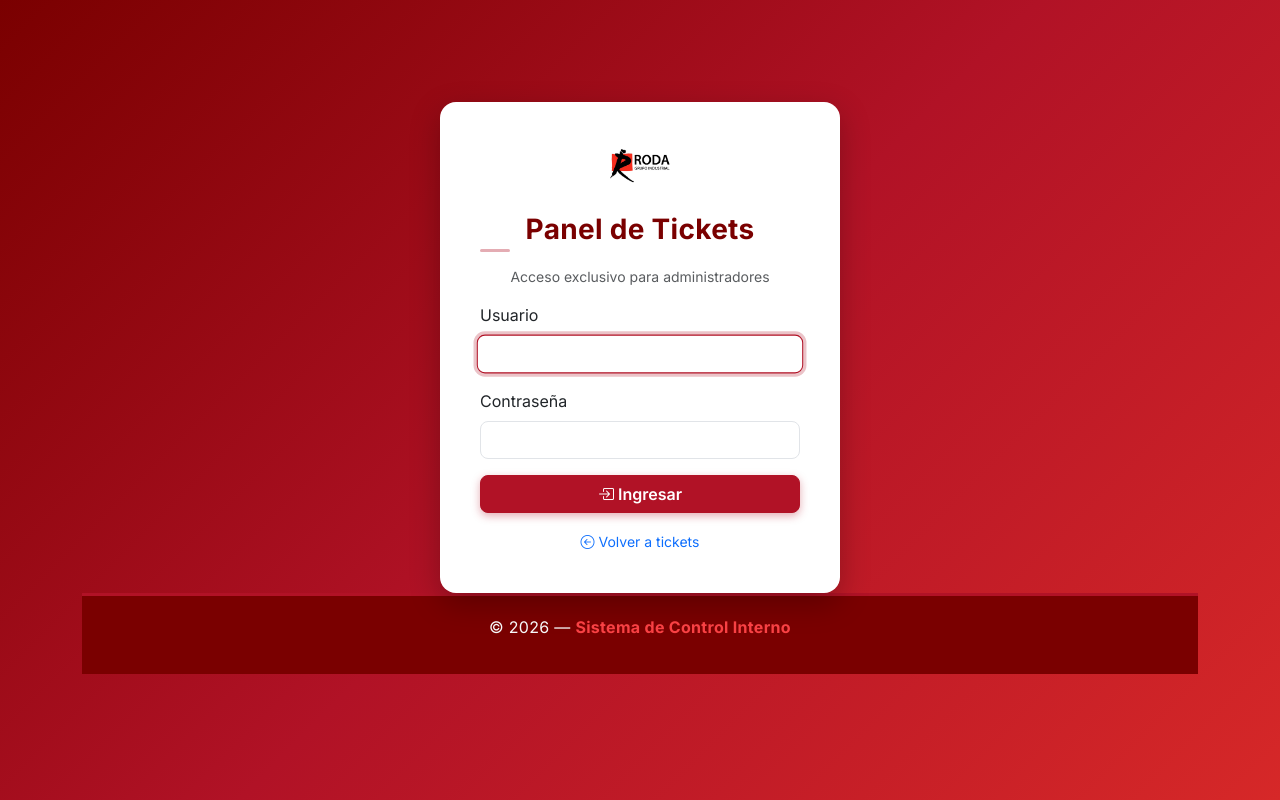
After one commit to josecarlos3390/empleados_abm, a Flask app: page /tickets/login in a window 1280 px wide. The commit adds this page. Run offline with Flask 3, Linux system fonts and the light colour scheme; parts of the project's set-up code (start-up, migrations or seed data) failed here and were passed over.

Commit message:
fix(tickets): login propio para admin y corrección de modal de confirmación
- Agrega /sge/tickets/login exclusivo para administradores de tickets.
- Panel admin de tickets ya no depende de /sge/auth/login.
- Botón "Acceso Admin" en la página pública de tickets.
- Logout redirige siempre a /sge/tickets/.
- Modal de confirmación global ahora soporta texto/clase de botón personalizado.
- Botón "Reimprimir" muestra "Reimprimir" en lugar de "Eliminar".

```diff
--- a/routes/auth_routes.py
+++ b/routes/auth_routes.py
@@ -21,4 +21,4 @@ def login():
 def logout():
     session.pop('user', None)
     flash('Sesión cerrada', 'info')
-    return redirect(url_for('auth.login'))
+    return redirect(url_for('tickets.tickets'))
--- a/routes/tickets_routes.py
+++ b/routes/tickets_routes.py
@@ -1,6 +1,6 @@
 import re
 from flask import (
-    Blueprint, render_template, request, flash, redirect, url_for, send_file
+    Blueprint, render_template, request, flash, redirect, url_for, send_file, session
 )
 
 from config.settings import Config
@@ -16,7 +16,6 @@ from db.tickets import (
     contar_reimpresiones,
 )
 from utils.pdf_utils import generar_pdf_tickets
-from utils.security import admin_required, login_required
 
 
 tickets_bp = Blueprint('tickets', __name__, url_prefix='/tickets')
@@ -115,8 +114,53 @@ def comprobante(transaction_id):
     return render_template('tickets/comprobante.html', impresion=impresion)
 
 
+def _tickets_admin_required():
+    """Verifica que el usuario esté logueado y sea admin. Si no, redirige al login de tickets."""
+    user = session.get('user')
+    if not user or user.get('rol') != 'admin':
+        flash('Acceso restringido a administradores.', 'warning')
+        return redirect(url_for('tickets.login_tickets'))
+    return None
+
+
+@tickets_bp.route('/login', methods=['GET', 'POST'], endpoint='login_tickets')
+def login_tickets():
+    """Login exclusivo para el panel de administración de tickets."""
+    user = session.get('user')
+    if user and user.get('rol') == 'admin':
+        return redirect(url_for('tickets.admin_tickets'))
+
+    if request.method == 'POST':
+        username = request.form.get('username', '').strip()
+        password = request.form.get('password', '')
+        from db.usuarios import get_user_by_username
+        from werkzeug.security import check_password_hash
+        usuario = get_user_by_username(username)
+        if usuario and check_password_hash(usuario['password'], password):
+            if usuario['rol'] == 'admin':
+                session['user'] = {
+                    'id': usuario['id'],
+                    'username': usuario['username'],
+                    'rol': usuario['rol']
+                }
+                flash('Bienvenido al panel de tickets.', 'success')
+                return redirect(url_for('tickets.admin_tickets'))
+            flash('El usuario no tiene permisos de administrador.', 'danger')
+        else:
+            flash('Usuario o contraseña incorrectos.', 'danger')
+
+    return render_template('tickets/login.html', body_class='login-page')
+
+
+@tickets_bp.route('/logout', endpoint='logout_tickets')
+def logout_tickets():
+    """Cierra sesión y vuelve al formulario público de tickets."""
+    session.pop('user', None)
+    flash('Sesión cerrada.', 'info')
+    return redirect(url_for('tickets.tickets'))
+
+
 @tickets_bp.route('/previsualizar/<transaction_id>')
-@login_required
 def previsualizar(transaction_id):
     """
     Muestra una previsualización HTML de los tickets lista para imprimir
@@ -142,9 +186,10 @@ def previsualizar(transaction_id):
 
 
 @tickets_bp.route('/admin')
-@login_required
-@admin_required
 def admin_tickets():
+    redireccion = _tickets_admin_required()
+    if redireccion:
+        return redireccion
     """Panel de administración para listar transacciones impresas."""
     pagina = request.args.get('page', 1, type=int)
     por_pagina = request.args.get('per_page', 20, type=int)
@@ -171,9 +216,10 @@ def admin_tickets():
 
 
 @tickets_bp.route('/admin/reimprimir/<transaction_id>', methods=['GET', 'POST'])
-@login_required
-@admin_required
 def reimprimir_ticket(transaction_id):
+    redireccion = _tickets_admin_required()
+    if redireccion:
+        return redireccion
     """
     Permite a un administrador reimprimir una transacción ya impresa.
     Registra la reimpresión y redirige a la previsualización.
@@ -206,7 +252,6 @@ def reimprimir_ticket(transaction_id):
 
 
 @tickets_bp.route('/imprimir', methods=['POST'])
-@login_required
 def imprimir():
     """
     Genera los tickets, registra la impresión y:
--- a/templates/base.html
+++ b/templates/base.html
@@ -33,9 +33,6 @@
                 {% if has_permission('manage_users') %}
                     <a href="{{ url_for('usuarios.lista_usuarios') }}" class="btn btn-outline-light btn-sm ms-3 shadow-hover">
                         <i class="bi bi-person-gear"></i> Usuarios
-                    </a>
-                    <a href="{{ url_for('tickets.admin_tickets') }}" class="btn btn-outline-light btn-sm ms-2 shadow-hover">
-                        <i class="bi bi-ticket-perforated"></i> Tickets Admin
                     </a>
                 {% endif %}
             </div>
@@ -138,10 +135,13 @@
       </div>
     </div>
 
-    <!-- ⚙️ SCRIPT DE CONFIRMACIÓN GLOBAL -->
+<!-- ⚙️ SCRIPT DE CONFIRMACIÓN GLOBAL -->
     <script>
     document.addEventListener("DOMContentLoaded", function () {
         let confirmLink = null;
+        const btnYes = document.getElementById('confirmModalYes');
+        const defaultBtnClass = 'btn-danger';
+        const defaultBtnText = '<i class="bi bi-trash-fill"></i> Eliminar';
 
         document.querySelectorAll('a[data-confirm]').forEach(link => {
             link.addEventListener('click', function (e) {
@@ -151,10 +151,16 @@
                 const message = this.getAttribute('data-confirm') || '¿Está seguro de eliminar este registro?';
                 document.getElementById('confirmModalMessage').innerText = message;
 
+                const customClass = this.getAttribute('data-confirm-btn-class') || defaultBtnClass;
+                const customText = this.getAttribute('data-confirm-btn-text') || defaultBtnText;
+
+                btnYes.className = 'btn ' + customClass;
+                btnYes.innerHTML = customText;
+
                 const modal = new bootstrap.Modal(document.getElementById('confirmModal'));
                 modal.show();
 
-                document.getElementById('confirmModalYes').onclick = function () {
+                btnYes.onclick = function () {
                     modal.hide();
                     window.location.href = confirmLink.href;
                 };
--- a/templates/tickets/admin.html
+++ b/templates/tickets/admin.html
@@ -69,6 +69,8 @@
                                         href="{{ url_for('tickets.reimprimir_ticket', transaction_id=imp.transaction_id) }}"
                                         class="btn btn-sm btn-warning"
                                         data-confirm="¿Reimprimir la transacción {{ imp.transaction_id }}?"
+                                        data-confirm-btn-text="<i class='bi bi-printer'></i> Reimprimir"
+                                        data-confirm-btn-class="btn-warning"
                                     >
                                         <i class="bi bi-printer"></i> Reimprimir
                                     </a>
--- /dev/null
+++ b/templates/tickets/login.html
@@ -0,0 +1,35 @@
+{% extends "base.html" %}
+
+{% block title %}Admin Tickets - Iniciar Sesión{% endblock %}
+
+{% block content %}
+<div class="login-container fade-in">
+    <div class="login-card">
+        <img src="{{ url_for('static', filename='img/logo.png') }}" alt="Logo del Sistema" class="login-logo">
+        <h3>Panel de Tickets</h3>
+        <p class="text-muted small">Acceso exclusivo para administradores</p>
+        <form method="post">
+            <div class="mb-3 text-start">
+                <label for="username" class="form-label">Usuario</label>
+                <input type="text" id="username" name="username" class="form-control" required autofocus>
+            </div>
+            <div class="mb-3 text-start">
+                <label for="password" class="form-label">Contraseña</label>
+                <input type="password" id="password" name="password" class="form-control" required>
+            </div>
+            <button type="submit" class="btn btn-primary w-100">
+                <i class="bi bi-box-arrow-in-right"></i> Ingresar
+            </button>
+        </form>
+        <div class="mt-3">
+            <a href="{{ url_for('tickets.tickets') }}" class="text-decoration-none small">
+                <i class="bi bi-arrow-left-circle"></i> Volver a tickets
+            </a>
+        </div>
+    </div>
+</div>
+
+<footer class="login-footer">
+    <p>© {{ current_year }} — <strong>Sistema de Control Interno</strong></p>
+</footer>
+{% endblock %}
```
Also changed, not shown: templates/tickets/tickets.html (+15 -1 lines).
